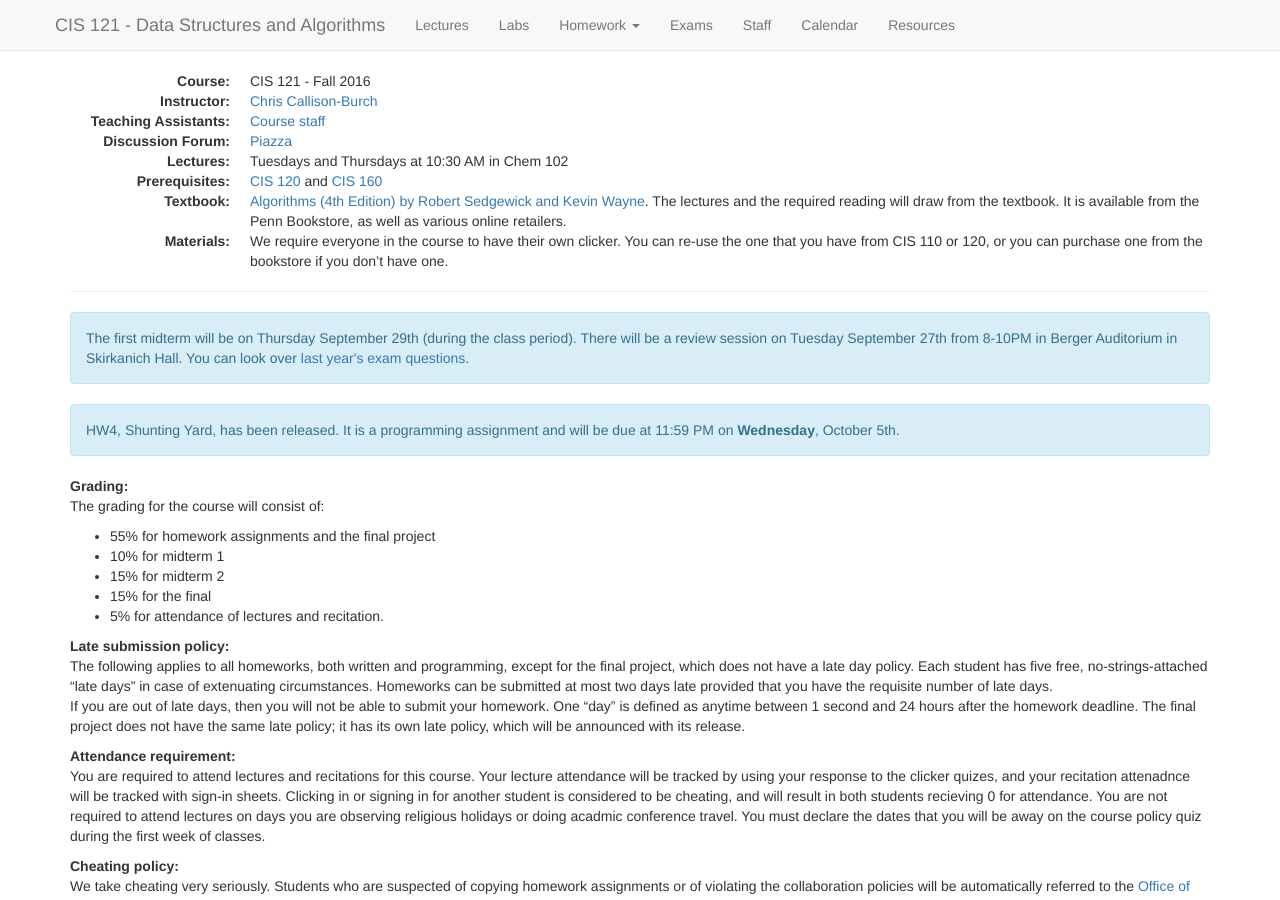
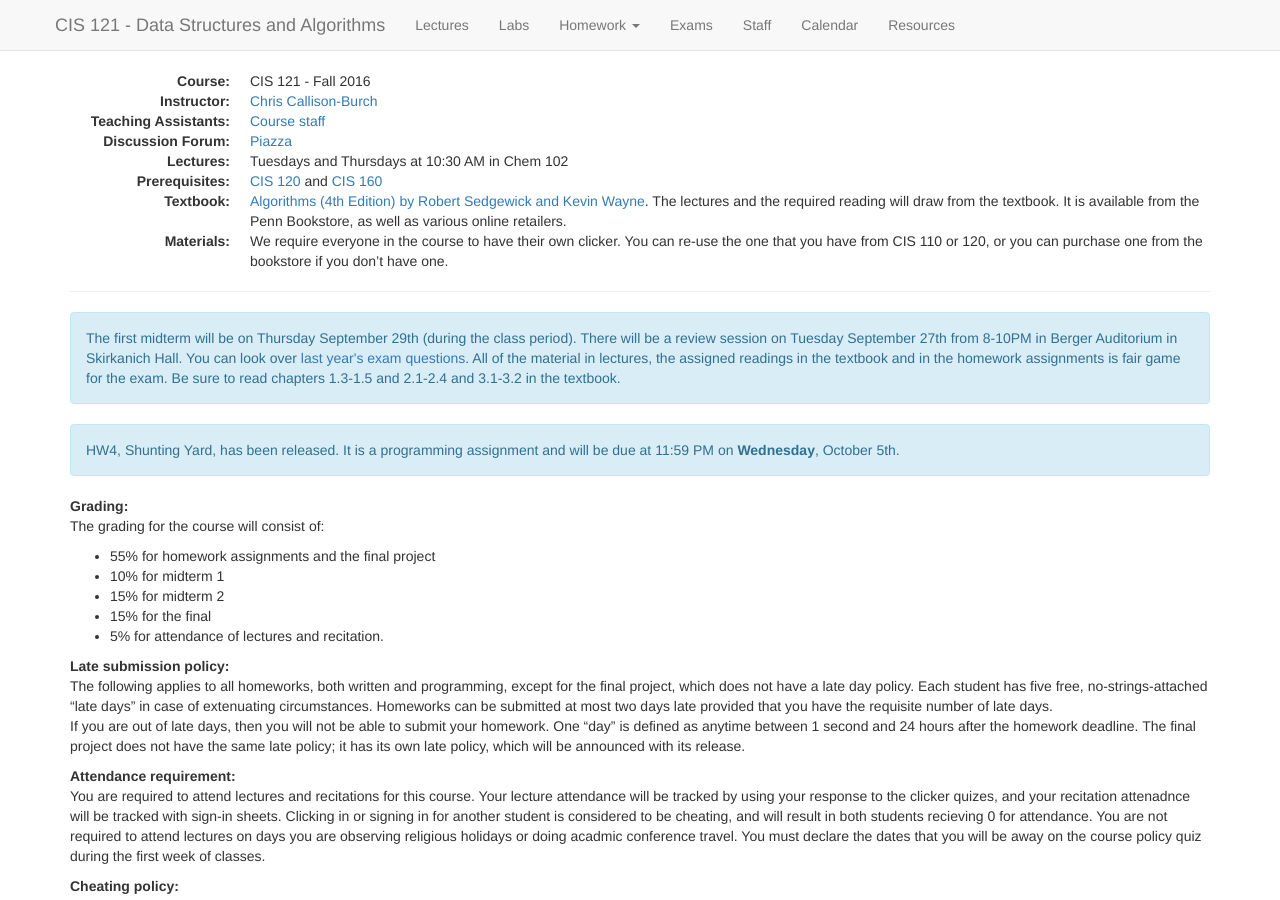
Before and after one commit to vikramkh/course-website-16fa, a Jekyll site: the page built from index.md, in a window 1280 px wide and 900 px high. Built offline with Jekyll 4.4.1, drawn with Linux system fonts in a browser that asks for light colours; nearby versions of some CDN libraries.

Commit message:
What to study for the midterm - everything

```diff
--- a/index.md
+++ b/index.md
@@ -33,7 +33,7 @@ Materials:
 ---
 
 <div class="alert alert-info">
-The first midterm will be on Thursday September 29th (during the class period).   There will be a review session on Tuesday September 27th from 8-10PM in Berger Auditorium in Skirkanich Hall.  You can look over <a href="exams.html">last year's exam questions</a>.
+The first midterm will be on Thursday September 29th (during the class period).   There will be a review session on Tuesday September 27th from 8-10PM in Berger Auditorium in Skirkanich Hall.  You can look over <a href="exams.html">last year's exam questions</a>.   All of the material in lectures, the assigned readings in the textbook and in the homework assignments is fair game for the exam.  Be sure to read chapters 1.3-1.5 and 2.1-2.4 and 3.1-3.2 in the textbook.
 </div>
 
 <div class="alert alert-info">
```
